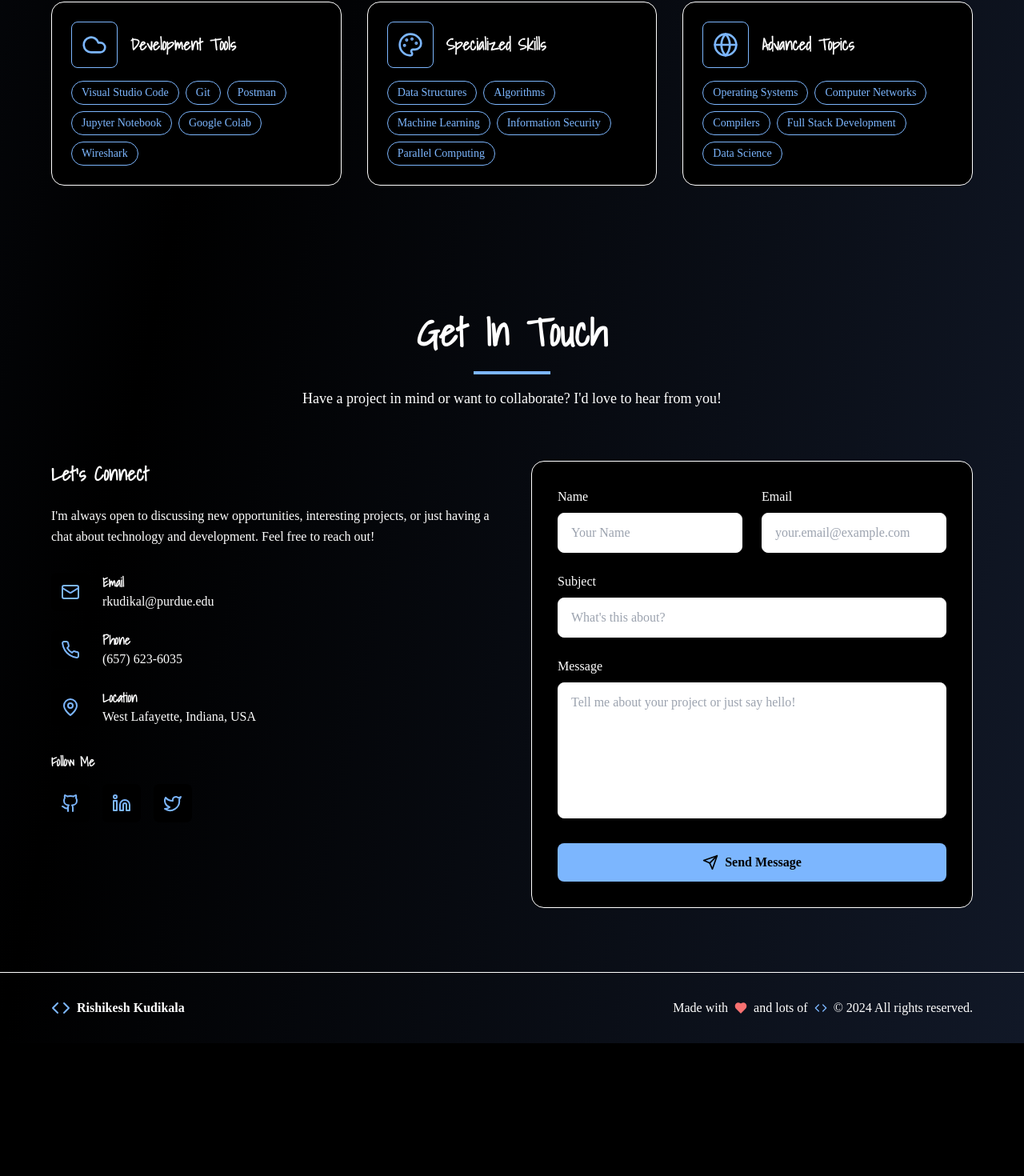
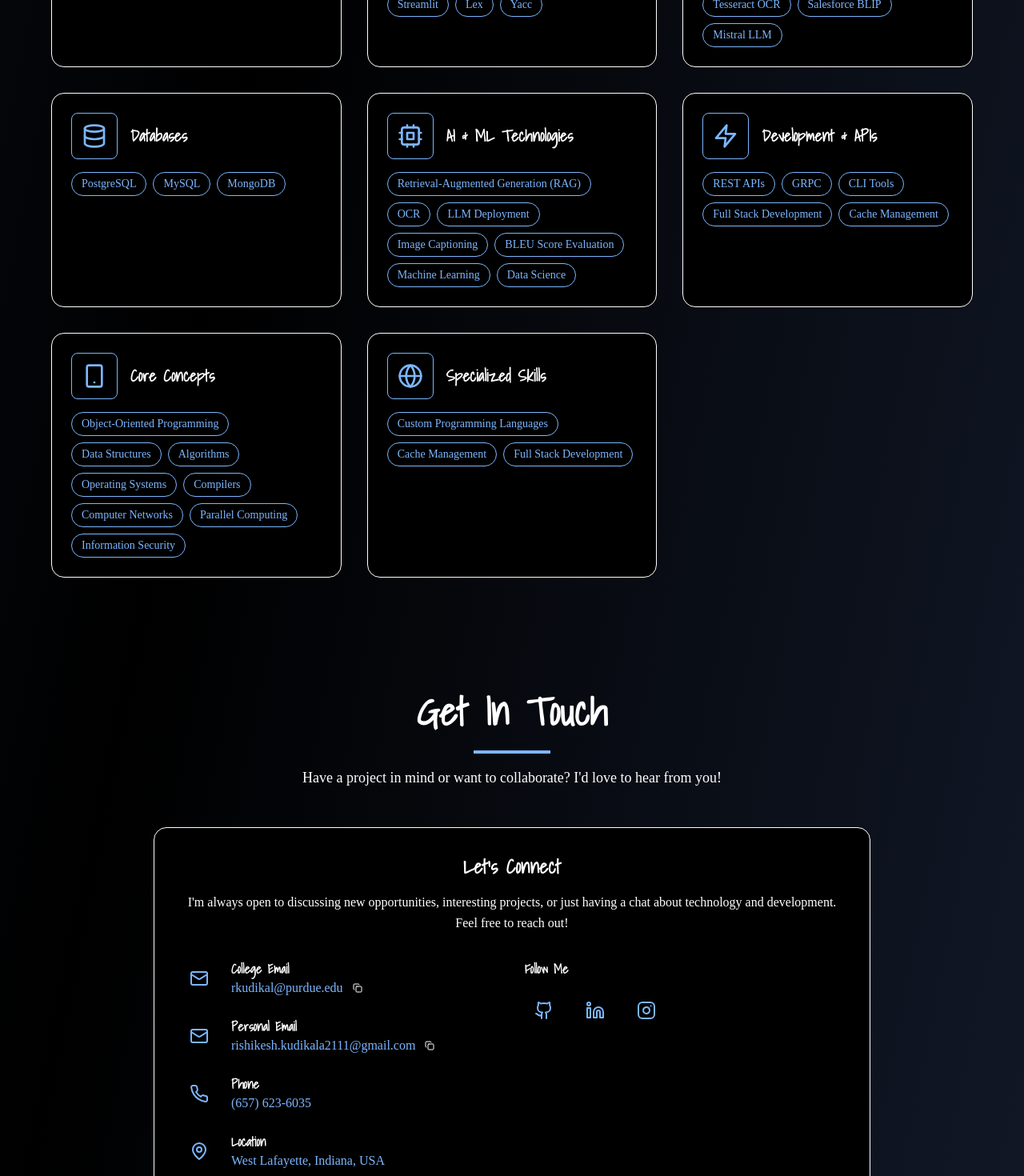
Before and after one commit to Iamjustarookie2002/Iamjustarookie2002.github.io, a React (Vite) app: page / in a window 1280 px wide. Shown: the part 4740-6210 px from the top of the page at 80% size. Before the commit the page ends 6044 px from the top, so only its background shows below. Built offline with nearby package versions, Linux system fonts and the light colour scheme; a web font is replaced by a local one.

Commit message:
Changed Skills&Technologies set and GetInTOuch Section

```diff
--- a/src/components/Contact.tsx
+++ b/src/components/Contact.tsx
@@ -1,33 +1,26 @@
-import React, { useState } from 'react';
-import { Mail, Phone, MapPin, Send, Github, Linkedin, Twitter } from 'lucide-react';
+import React from 'react';
+import { Mail, Phone, MapPin, Github, Linkedin, Instagram, Copy } from 'lucide-react';
 
 const Contact: React.FC = () => {
-  const [formData, setFormData] = useState({
-    name: '',
-    email: '',
-    subject: '',
-    message: ''
-  });
+  const handleEmailClick = (email: string) => {
+    // Open Gmail compose window
+    const gmailUrl = `https://mail.google.com/mail/?view=cm&fs=1&to=${encodeURIComponent(email)}`;
+    window.open(gmailUrl, '_blank');
+  };
 
-  const handleChange = (e: React.ChangeEvent<HTMLInputElement | HTMLTextAreaElement>) => {
-    setFormData({
-      ...formData,
-      [e.target.name]: e.target.value
+  const handleCopyEmail = (email: string, event: React.MouseEvent) => {
+    event.preventDefault();
+    event.stopPropagation();
+    navigator.clipboard.writeText(email).then(() => {
+      // You could add a toast notification here
+      console.log('Email copied to clipboard:', email);
     });
   };
 
-  const handleSubmit = (e: React.FormEvent) => {
-    e.preventDefault();
-    // Handle form submission here
-    console.log('Form submitted:', formData);
-    // Reset form
-    setFormData({ name: '', email: '', subject: '', message: '' });
-  };
-
   return (
-    <section id="contact" className="py-20 px-6 contact-section-bg">
-      <div className="container mx-auto max-w-6xl">
-        <div className="text-center mb-16">
+    <section id="contact" className="py-16 px-6 contact-section-bg">
+      <div className="container mx-auto max-w-4xl">
+        <div className="text-center mb-12">
           <h2 className="text-4xl md:text-5xl font-bold text-[var(--text-main)] mb-6">Get In Touch</h2>
           <div className="w-24 h-1 bg-[var(--primary)] mx-auto mb-4"></div>
           <p className="text-[var(--text-secondary)] text-lg max-w-2xl mx-auto">
@@ -35,25 +28,63 @@ const Contact: React.FC = () => {
           </p>
         </div>
 
-        <div className="grid lg:grid-cols-2 gap-12">
-          {/* Contact Information */}
-          <div className="space-y-8">
-            <div>
-              <h3 className="text-2xl font-bold text-[var(--text-main)] mb-6">Let's Connect</h3>
-              <p className="text-[var(--text-secondary)] leading-relaxed mb-8">
+        <div className="card-blur rounded-2xl p-8 border global-hover-card-border">
+          <div className="text-center mb-8">
+            <h3 className="text-2xl font-bold text-[var(--text-main)] mb-4">Let's Connect</h3>
+            <p className="text-[var(--text-secondary)] leading-relaxed">
               I'm always open to discussing new opportunities, interesting projects,
               or just having a chat about technology and development. Feel free to reach out!
             </p>
           </div>
 
+          <div className="grid md:grid-cols-2 gap-8">
+            {/* Contact Information */}
             <div className="space-y-6">
               <div className="flex items-center space-x-4">
                 <div className="p-3 card-blur rounded-lg global-hover-bg transition-all">
                   <Mail className="h-6 w-6 text-[var(--primary)]" />
                 </div>
-                <div>
-                  <h4 className="text-[var(--text-main)] font-semibold">Email</h4>
-                  <p className="text-[var(--text-secondary)]">rkudikal@purdue.edu</p>
+                <div className="flex-1">
+                  <h4 className="text-[var(--text-main)] font-semibold">College Email</h4>
+                  <div className="flex items-center space-x-2">
+                    <button
+                      onClick={() => handleEmailClick('rkudikal@purdue.edu')}
+                      className="text-[var(--primary)] hover:text-[var(--hover-btn)] transition-colors"
+                    >
+                      rkudikal@purdue.edu
+                    </button>
+                    <button
+                      onClick={(e) => handleCopyEmail('rkudikal@purdue.edu', e)}
+                      className="p-1 hover:bg-[var(--bg-card)]/50 rounded transition-colors"
+                      title="Copy email"
+                    >
+                      <Copy className="h-3 w-3 text-[var(--text-secondary)]" />
+                    </button>
+                  </div>
+                </div>
+              </div>
+
+              <div className="flex items-center space-x-4">
+                <div className="p-3 card-blur rounded-lg global-hover-bg transition-all">
+                  <Mail className="h-6 w-6 text-[var(--primary)]" />
+                </div>
+                <div className="flex-1">
+                  <h4 className="text-[var(--text-main)] font-semibold">Personal Email</h4>
+                  <div className="flex items-center space-x-2">
+                    <button
+                      onClick={() => handleEmailClick('rishikesh.kudikala2111@gmail.com')}
+                      className="text-[var(--primary)] hover:text-[var(--hover-btn)] transition-colors"
+                    >
+                      rishikesh.kudikala2111@gmail.com
+                    </button>
+                    <button
+                      onClick={(e) => handleCopyEmail('rishikesh.kudikala2111@gmail.com', e)}
+                      className="p-1 hover:bg-[var(--bg-card)]/50 rounded transition-colors"
+                      title="Copy email"
+                    >
+                      <Copy className="h-3 w-3 text-[var(--text-secondary)]" />
+                    </button>
+                  </div>
                 </div>
               </div>
 
@@ -63,7 +94,12 @@ const Contact: React.FC = () => {
                 </div>
                 <div>
                   <h4 className="text-[var(--text-main)] font-semibold">Phone</h4>
-                  <p className="text-[var(--text-secondary)]">(657) 623-6035</p>
+                  <a
+                    href="tel:+16576236035"
+                    className="text-[var(--primary)] hover:text-[var(--hover-btn)] transition-colors"
+                  >
+                    (657) 623-6035
+                  </a>
                 </div>
               </div>
 
@@ -73,12 +109,20 @@ const Contact: React.FC = () => {
                 </div>
                 <div>
                   <h4 className="text-[var(--text-main)] font-semibold">Location</h4>
-                  <p className="text-[var(--text-secondary)]">West Lafayette, Indiana, USA</p>
+                  <a
+                    href="https://maps.google.com/?q=West+Lafayette,+Indiana,+USA"
+                    target="_blank"
+                    rel="noopener noreferrer"
+                    className="text-[var(--primary)] hover:text-[var(--hover-btn)] transition-colors"
+                  >
+                    West Lafayette, Indiana, USA
+                  </a>
                 </div>
               </div>
             </div>
 
             {/* Social Links */}
+            <div className="space-y-6">
               <div>
                 <h4 className="text-[var(--text-main)] font-semibold mb-4">Follow Me</h4>
                 <div className="flex space-x-4">
@@ -99,93 +143,16 @@ const Contact: React.FC = () => {
                     <Linkedin className="h-6 w-6 text-[var(--primary)]" />
                   </a>
                   <a
-                  href="https://twitter.com"
+                    href="https://instagram.com"
                     target="_blank"
                     rel="noopener noreferrer"
                     className="p-3 card-blur rounded-lg global-hover-bg transition-all"
                   >
-                  <Twitter className="h-6 w-6 text-[var(--primary)]" />
+                    <Instagram className="h-6 w-6 text-[var(--primary)]" />
                   </a>
                 </div>
               </div>
             </div>
-
-          {/* Contact Form */}
-          <div className="card-blur rounded-2xl p-8 border global-hover-card-border">
-            <form onSubmit={handleSubmit} className="space-y-6">
-              <div className="grid md:grid-cols-2 gap-6">
-                <div>
-                  <label htmlFor="name" className="block text-[var(--text-main)] font-medium mb-2">
-                    Name
-                  </label>
-                  <input
-                    type="text"
-                    id="name"
-                    name="name"
-                    value={formData.name}
-                    onChange={handleChange}
-                    required
-                    className="w-full px-4 py-3 bg-[var(--bg-card)]/50 border border-[var(--border-main)] rounded-lg text-[var(--text-main)] placeholder-[var(--text-secondary)]/60 focus:outline-none focus:border-[var(--primary)] focus:ring-2 focus:ring-[var(--primary)]/20 transition-all"
-                    placeholder="Your Name"
-                  />
-                </div>
-                <div>
-                  <label htmlFor="email" className="block text-[var(--text-main)] font-medium mb-2">
-                    Email
-                  </label>
-                  <input
-                    type="email"
-                    id="email"
-                    name="email"
-                    value={formData.email}
-                    onChange={handleChange}
-                    required
-                    className="w-full px-4 py-3 bg-[var(--bg-card)]/50 border border-[var(--border-main)] rounded-lg text-[var(--text-main)] placeholder-[var(--text-secondary)]/60 focus:outline-none focus:border-[var(--primary)] focus:ring-2 focus:ring-[var(--primary)]/20 transition-all"
-                    placeholder="your.email@example.com"
-                  />
-                </div>
-              </div>
-
-              <div>
-                <label htmlFor="subject" className="block text-[var(--text-main)] font-medium mb-2">
-                  Subject
-                </label>
-                <input
-                  type="text"
-                  id="subject"
-                  name="subject"
-                  value={formData.subject}
-                  onChange={handleChange}
-                  required
-                  className="w-full px-4 py-3 bg-[var(--bg-card)]/50 border border-[var(--border-main)] rounded-lg text-[var(--text-main)] placeholder-[var(--text-secondary)]/60 focus:outline-none focus:border-[var(--primary)] focus:ring-2 focus:ring-[var(--primary)]/20 transition-all"
-                  placeholder="What's this about?"
-                />
-              </div>
-
-              <div>
-                <label htmlFor="message" className="block text-[var(--text-main)] font-medium mb-2">
-                  Message
-                </label>
-                <textarea
-                  id="message"
-                  name="message"
-                  value={formData.message}
-                  onChange={handleChange}
-                  required
-                  rows={6}
-                  className="w-full px-4 py-3 bg-[var(--bg-card)]/50 border border-[var(--border-main)] rounded-lg text-[var(--text-main)] placeholder-[var(--text-secondary)]/60 focus:outline-none focus:border-[var(--primary)] focus:ring-2 focus:ring-[var(--primary)]/20 transition-all resize-none"
-                  placeholder="Tell me about your project or just say hello!"
-                ></textarea>
-              </div>
-
-              <button
-                type="submit"
-                className="w-full flex items-center justify-center space-x-2 px-6 py-3 bg-[var(--primary)] hover:bg-[var(--hover-btn)] text-[var(--bg-main)] font-semibold rounded-lg transition-all duration-300 hover:scale-105 focus:outline-none focus:ring-2 focus:ring-[var(--primary)]/50"
-              >
-                <Send className="h-5 w-5 text-[var(--bg-main)]" />
-                <span>Send Message</span>
-              </button>
-            </form>
           </div>
         </div>
       </div>
--- a/src/components/Skills.tsx
+++ b/src/components/Skills.tsx
@@ -1,37 +1,47 @@
 import React from 'react';
-import { Code, Database, Globe, Smartphone, Cloud, Palette } from 'lucide-react';
+import { Code, Database, Globe, Smartphone, Cpu, Zap, Layers, Terminal } from 'lucide-react';
 
 const Skills: React.FC = () => {
   const skillCategories = [
     {
       icon: <Code className="h-8 w-8 text-[var(--primary)]" />,
       title: "Programming Languages",
-      skills: ["C", "C++", "Golang", "Java", "JavaScript", "Python", "SQL", "HTML"]
+      skills: ["C", "C++", "Golang", "Python", "Java", "JavaScript", "HTML", "SQL", "Bash", "TypeScript", "CUDA"]
+    },
+    {
+      icon: <Layers className="h-8 w-8 text-[var(--primary)]" />,
+      title: "Frameworks & Libraries",
+      skills: ["React.js", "React Native", "Node.js", "Express.js", "Gin", "Cobra", "Django", "TensorFlow", "PyTorch", "Pandas", "NumPy", "Matplotlib", "Socket.IO", "Streamlit", "Lex", "Yacc"]
+    },
+    {
+      icon: <Terminal className="h-8 w-8 text-[var(--primary)]" />,
+      title: "Tools & Platforms",
+      skills: ["Git", "Postman", "Docker", "Kubernetes", "AWS", "Azure", "Visual Studio Code", "Jupyter Notebook", "Google Colab", "Wireshark", "Logisim", "FAISS", "Tesseract OCR", "Salesforce BLIP", "Mistral LLM"]
     },
     {
       icon: <Database className="h-8 w-8 text-[var(--primary)]" />,
-      title: "Databases & Software",
-      skills: ["PostgreSQL", "MySQL", "MongoDB", "Docker", "Kubernetes", "AWS", "Azure"]
+      title: "Databases",
+      skills: ["PostgreSQL", "MySQL", "MongoDB"]
+    },
+    {
+      icon: <Cpu className="h-8 w-8 text-[var(--primary)]" />,
+      title: "AI & ML Technologies",
+      skills: ["Retrieval-Augmented Generation (RAG)", "OCR", "LLM Deployment", "Image Captioning", "BLEU Score Evaluation", "Machine Learning", "Data Science"]
+    },
+    {
+      icon: <Zap className="h-8 w-8 text-[var(--primary)]" />,
+      title: "Development & APIs",
+      skills: ["REST APIs", "GRPC", "CLI Tools", "Full Stack Development", "Cache Management"]
     },
     {
       icon: <Smartphone className="h-8 w-8 text-[var(--primary)]" />,
-      title: "Frameworks & Libraries",
-      skills: ["React.js", "Node.js", "React Native", "Django", "TensorFlow", "Pandas", "NumPy"]
-    },
-    {
-      icon: <Cloud className="h-8 w-8 text-[var(--primary)]" />,
-      title: "Development Tools",
-      skills: ["Visual Studio Code", "Git", "Postman", "Jupyter Notebook", "Google Colab", "Wireshark"]
-    },
-    {
-      icon: <Palette className="h-8 w-8 text-[var(--primary)]" />,
-      title: "Specialized Skills",
-      skills: ["Data Structures", "Algorithms", "Machine Learning", "Information Security", "Parallel Computing"]
+      title: "Core Concepts",
+      skills: ["Object-Oriented Programming", "Data Structures", "Algorithms", "Operating Systems", "Compilers", "Computer Networks", "Parallel Computing", "Information Security"]
     },
     {
       icon: <Globe className="h-8 w-8 text-[var(--primary)]" />,
-      title: "Advanced Topics",
-      skills: ["Operating Systems", "Computer Networks", "Compilers", "Full Stack Development", "Data Science"]
+      title: "Specialized Skills",
+      skills: ["Custom Programming Languages", "Cache Management", "Full Stack Development"]
     }
   ];
 
```
Lines whose indentation alone changed are shown as unchanged.
